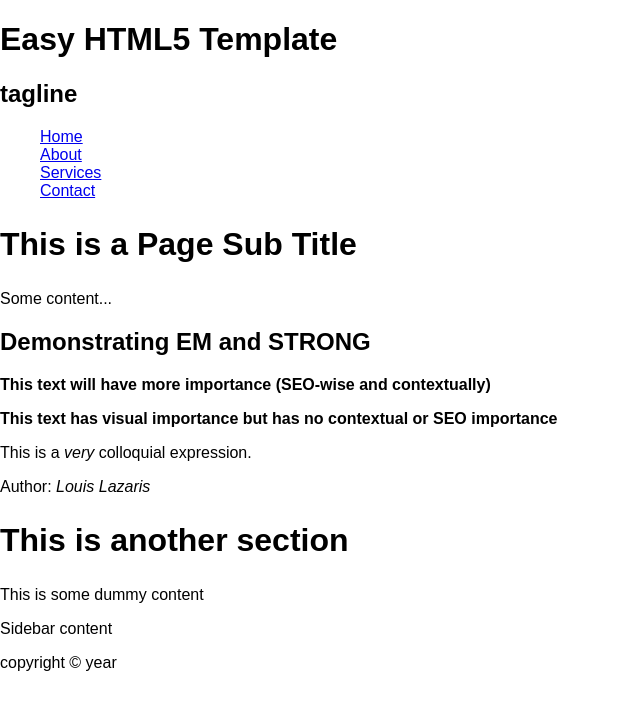
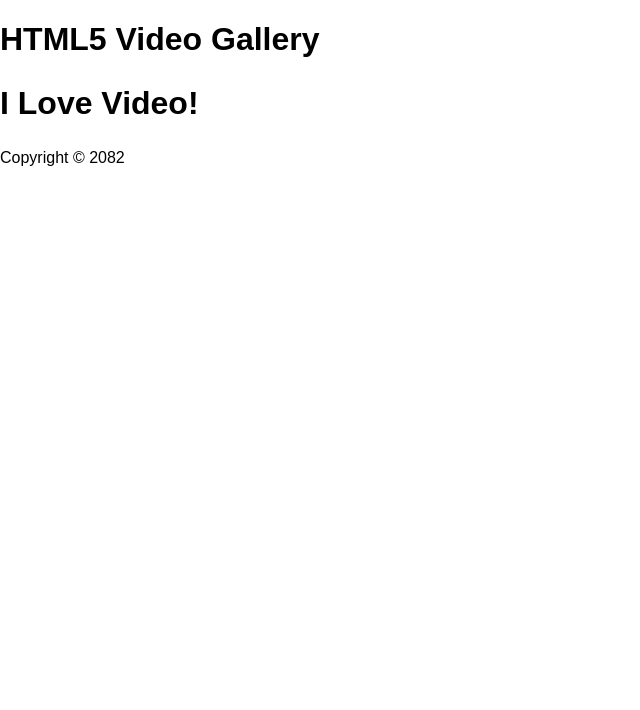
Before and after one commit to RichCostello/HTML5-Video-Gallery, a plain HTML site: page index.html in a window 1280 px wide. Shown: the whole page, without its empty margins (0-640 px from the left). Drawn offline with nearby package versions, Linux system fonts and the light colour scheme.

Commit message:
clean index up

```diff
--- a/index.html
+++ b/index.html
@@ -48,17 +48,14 @@
 
 		<!-- "hgroup" is used to make two headings into one, to prevent a new document node from forming -->
 		<hgroup>
-		<h1>Easy HTML5 Template</h1>
-		<h2>tagline</h2>
+		<h1>HTML5 Video Gallery</h1>
+		<h2></h2>
 		</hgroup>
 
 		<!-- Main nav; you can have more than one nav element per page -->
 		<nav>
 			<ul>
-				<li><a href="#">Home</a></li>
-				<li><a href="#">About</a></li>
-				<li><a href="#">Services</a></li>
-				<li><a href="#">Contact</a></li>
+				<li></li>
 			</ul>
 		</nav>
 
@@ -68,52 +65,27 @@
 	<div class="main">
 
 		<!-- The first of two "section" elements for demo purposes; optional class added for styling (hs1 = "home section 1") -->
-		<section class="hs1">
+		<section id="video-container" class="hs1">
 		<!-- Each section should begin with a new h1 (not h2), and optionally a header -->
 		<!-- You can have more than one header/footer pair on a page -->
 			<header>
-			<h1>This is a Page Sub Title</h1>
+			<h1>I Love Video!</h1>
 			</header>
-
-			<p>Some content...</p>
-
-			<!-- The h2 below is a sub heading relative to the h1 in this section, not for the whole document -->
-			<h2>Demonstrating EM and STRONG</h2>
-
-			<!-- "strong" is used for SEO and contextual hierarchy -->
-			<p><strong>This text will have more importance (SEO-wise and contextually)</strong></p>
-
-			<!-- "b" is used for stylistic offset of text that's NOT important contextually -->
-			<p><b>This text has visual importance but has no contextual or SEO importance</b></p>
-
-			<!-- "em" is used for colloquial-style emphasis -->
-			<p>This is a <em>very</em> colloquial expression.</p>
-
-			<!-- There can be multiple footers on each page -->
-			<footer>
-			<!-- incite a riot: http://24ways.org/2009/incite-a-riot -->
-			<p>Author: <cite>Louis Lazaris</cite></p>
-			</footer>
 
 		</section><!-- .hs1 -->
 
-		<!-- This is another section; doesn't have header/footer because it's not required -->
-		<section class="hs2">
-		<h1>This is another section</h1>
-		<p>This is some dummy content</p>
-		</section><!-- .hs2 -->
 
 	</div><!-- .main -->
 
 	<!-- The "aside" element could be a sidebar (outside an article or section) -->
 	<!-- Or it could reference other tangentially-related content within an article or section -->
 	<aside class="sidebar">
-	<p>Sidebar content</p>
+	<p></p>
 	</aside><!-- .sidebar -->
 
 	<!-- Like the main header, the main footer has a class for its own unique styles -->
 	<footer class="f1">
-	<p>copyright &copy; year</p>
+	<p>Copyright &copy; 2082</p>
 	</footer><!-- .f1 -->
 
 <!-- Remote jQuery with local fallback; taken from HTML5 Boilerplate http://html5boilerplate.com -->
```
